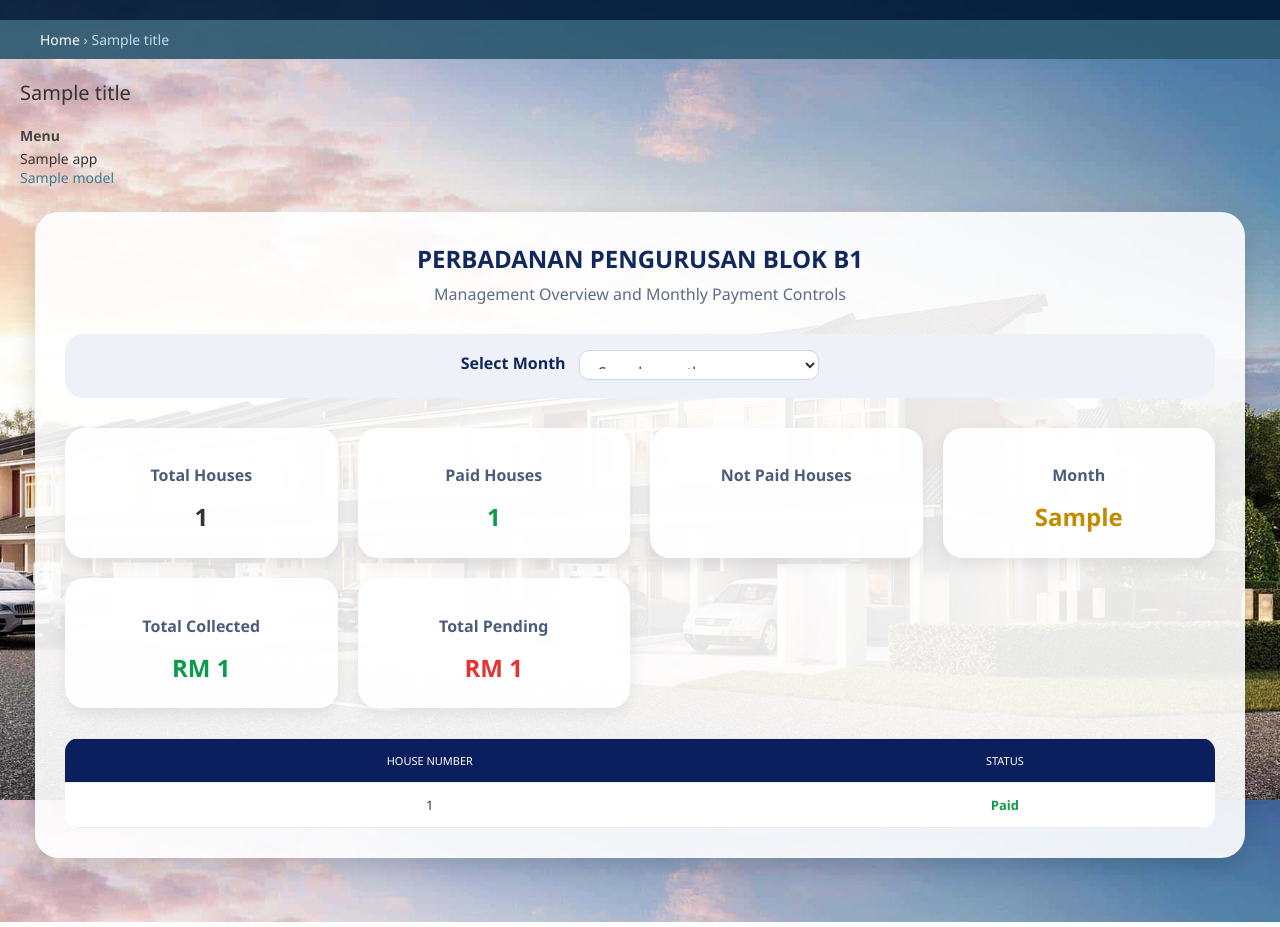
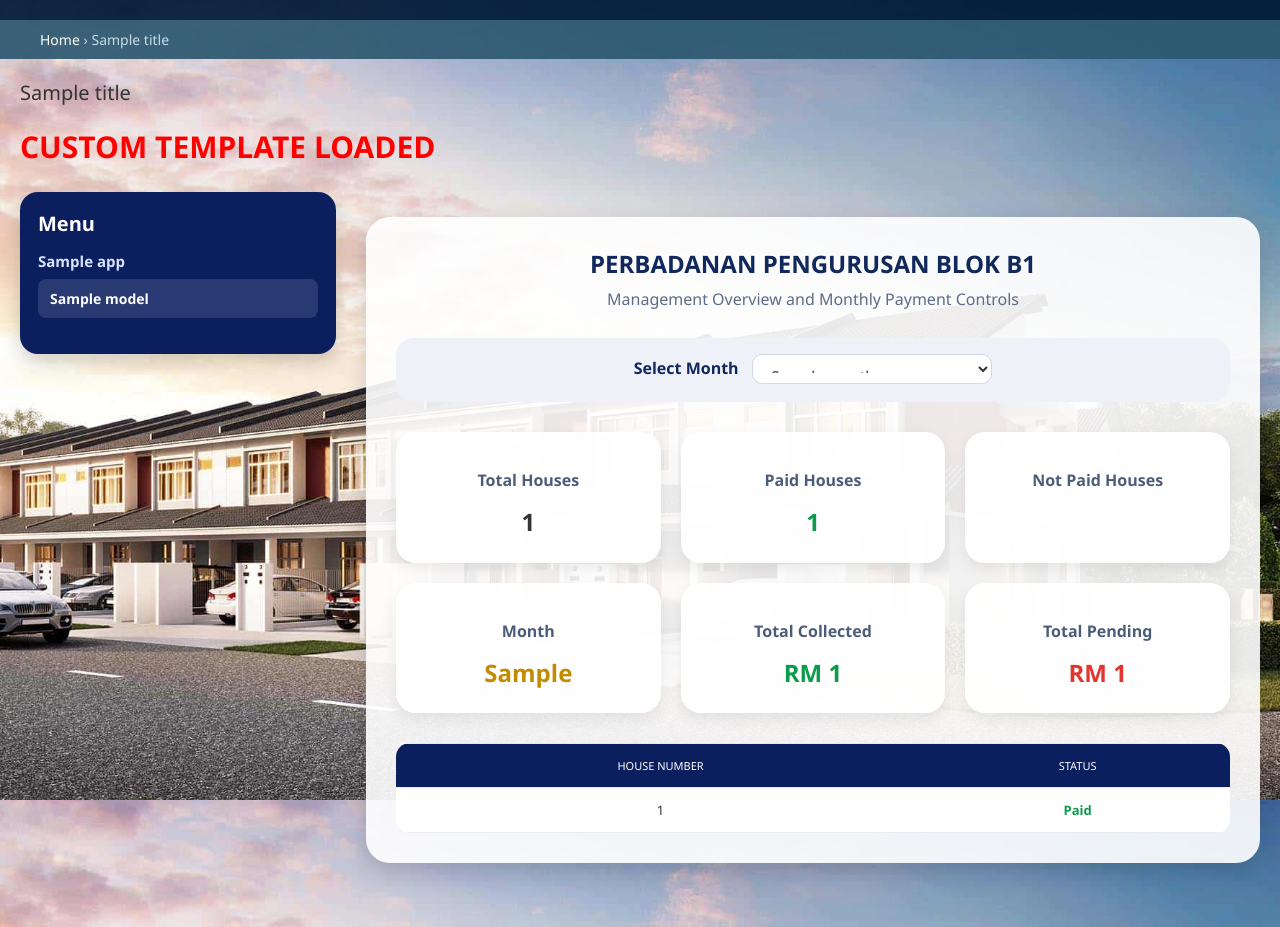
Before and after one commit to jeroinfoservice-cyber/flat_mgmt, a Django app: template templates/admin/custom_index.html in a window 1280 px wide. Run offline with Django 5.2, Linux system fonts and the light colour scheme; the template is opened without the code that fills it: most values are stand-ins (such as "Sample title", 1, 10 or a date in 2020).

Commit message:
Force sidebar styles in custom admin template

```diff
--- a/templates/admin/custom_index.html
+++ b/templates/admin/custom_index.html
@@ -2,27 +2,34 @@
 {% load static %}
 
 {% block content %}
-<div class="admin-layout">
+<p style="color:red; font-size:30px; font-weight:bold;">CUSTOM TEMPLATE LOADED</p>
 
-    <aside class="custom-sidebar">
-        <h3 class="sidebar-title">Menu</h3>
+<div style="display:flex; gap:30px; align-items:flex-start; width:100%;">
+
+    <div style="width:280px; min-width:280px; background:#0b1f5e !important; border-radius:18px; padding:18px; color:white !important; box-shadow:0 8px 20px rgba(0,0,0,0.18);">
+        <h3 style="margin:0 0 14px 0; color:white !important; font-size:20px;">Menu</h3>
 
         {% for app in available_apps %}
-            <div class="sidebar-app">
-                <div class="sidebar-app-title">{{ app.name }}</div>
+            <div style="margin-bottom:18px;">
+                <div style="font-weight:bold; color:#d9e3ff !important; margin-bottom:8px; font-size:15px;">
+                    {{ app.name }}
+                </div>
 
                 {% for model in app.models %}
-                    <a href="{{ model.admin_url }}" class="sidebar-link">
-                        {{ model.name }}
-                    </a>
+                    <div style="margin-bottom:6px;">
+                        <a href="{{ model.admin_url }}"
+                           style="display:block !important; background:rgba(255,255,255,0.12) !important; color:white !important; text-decoration:none !important; padding:10px 12px !important; border-radius:8px !important; font-weight:600 !important;">
+                            {{ model.name }}
+                        </a>
+                    </div>
                 {% endfor %}
             </div>
         {% empty %}
-            <p style="color:white;">No apps found.</p>
+            <p style="color:white !important;">No apps found.</p>
         {% endfor %}
-    </aside>
+    </div>
 
-    <div class="dashboard-area">
+    <div style="flex:1;">
         <div class="dashboard-wrapper">
             <h1 class="dashboard-title">PERBADANAN PENGURUSAN BLOK B1</h1>
             <p class="dashboard-subtitle">Management Overview and Monthly Payment Controls</p>
```
